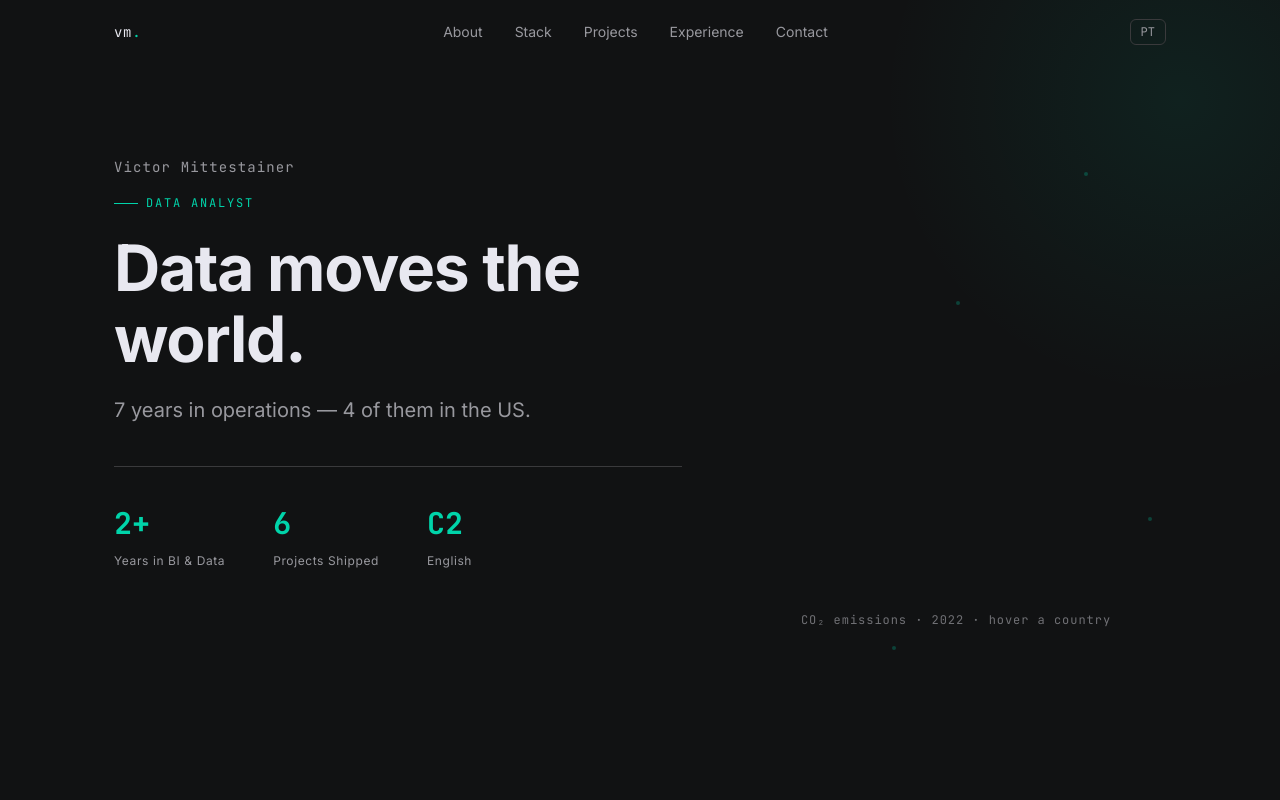
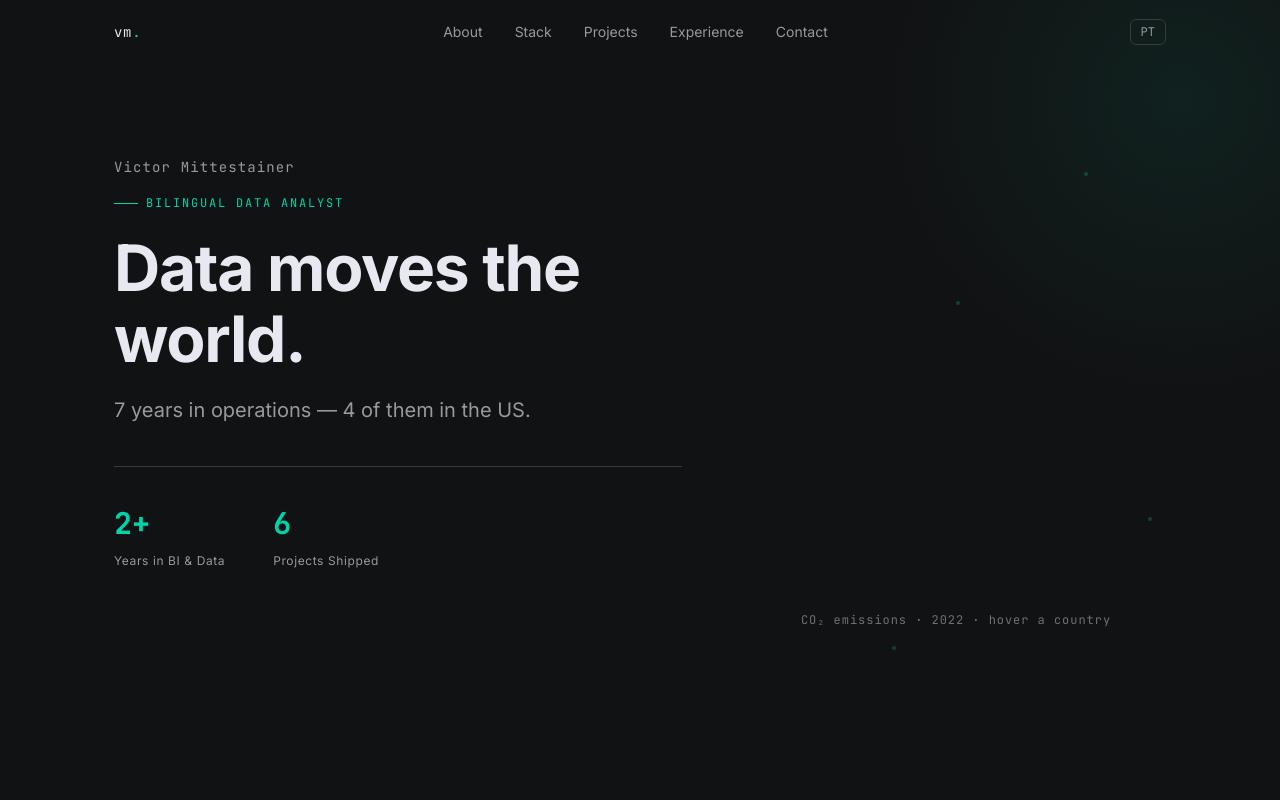
Before and after one commit to m1ttes1/vmittestainer.github.io, a plain HTML site: page index.html in a window 1280 px wide. Shown: the top 800 px of the page. Drawn offline with nearby package versions, Linux system fonts and the light colour scheme.

Commit message:
feat(s3): eyebrow → Bilingual Data Analyst, remove C2 stat
Bilingual identity now expressed in the eyebrow tag rather than as a
separate stat, keeping the hero tighter and the signal stronger.

```diff
--- a/assets/js/i18n.js
+++ b/assets/js/i18n.js
@@ -10,15 +10,13 @@ const translations = {
 
     /* HERO */
     'hero.name':        'Victor Mittestainer',
-    'hero.eyebrow':     'Data Analyst',
+    'hero.eyebrow':     'Bilingual Data Analyst',
     'hero.h1':          'Data moves the world.',
     'hero.sub':         '7 years in operations — 4 of them in the US.',
     'hero.stat1.value': '2+',
     'hero.stat1.label': 'Years in BI & Data',
     'hero.stat2.value': '6',
     'hero.stat2.label': 'Projects Shipped',
-    'hero.stat3.value': 'C2',
-    'hero.stat3.label': 'English',
     'hero.cta.projects': 'View Projects',
     'hero.cta.contact':  'Get in touch',
     'hero.globe.label': 'CO₂ emissions · 2022 · hover a country',
@@ -132,15 +130,13 @@ const translations = {
 
     /* HERO */
     'hero.name':        'Victor Mittestainer',
-    'hero.eyebrow':     'Data Analyst',
+    'hero.eyebrow':     'Analista de Dados Bilíngue',
     'hero.h1':          'Os dados movem o mundo.',
     'hero.sub':         '7 anos em operações — 4 deles nos EUA. Hoje construo os dashboards que tornam as decisões defensáveis.',
     'hero.stat1.value': '2+',
     'hero.stat1.label': 'Anos em BI & Dados',
     'hero.stat2.value': '6',
     'hero.stat2.label': 'Projetos entregues',
-    'hero.stat3.value': 'C2',
-    'hero.stat3.label': 'Inglês',
     'hero.cta.projects': 'Ver projetos',
     'hero.cta.contact':  'Entrar em contato',
     'hero.globe.label': 'Emissões de CO₂ · 2022 · passe o mouse em um país',
--- a/index.html
+++ b/index.html
@@ -97,10 +97,6 @@
           <div class="stat">
             <span class="stat__value mono" data-i18n="hero.stat2.value">6</span>
             <span class="stat__label" data-i18n="hero.stat2.label">Projects Shipped</span>
-          </div>
-          <div class="stat">
-            <span class="stat__value mono" data-i18n="hero.stat3.value">C2</span>
-            <span class="stat__label" data-i18n="hero.stat3.label">English</span>
           </div>
         </div>
         <div class="hero__actions">
```
